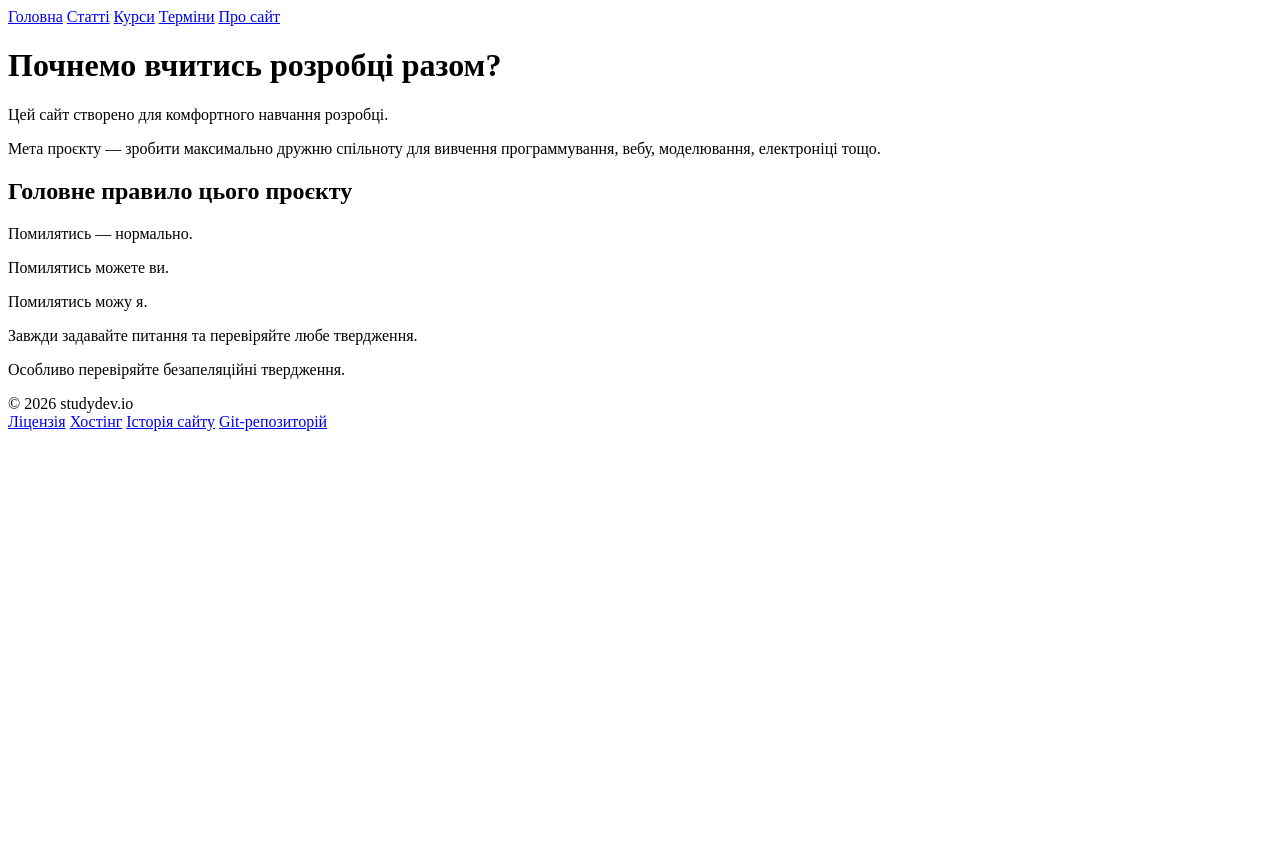
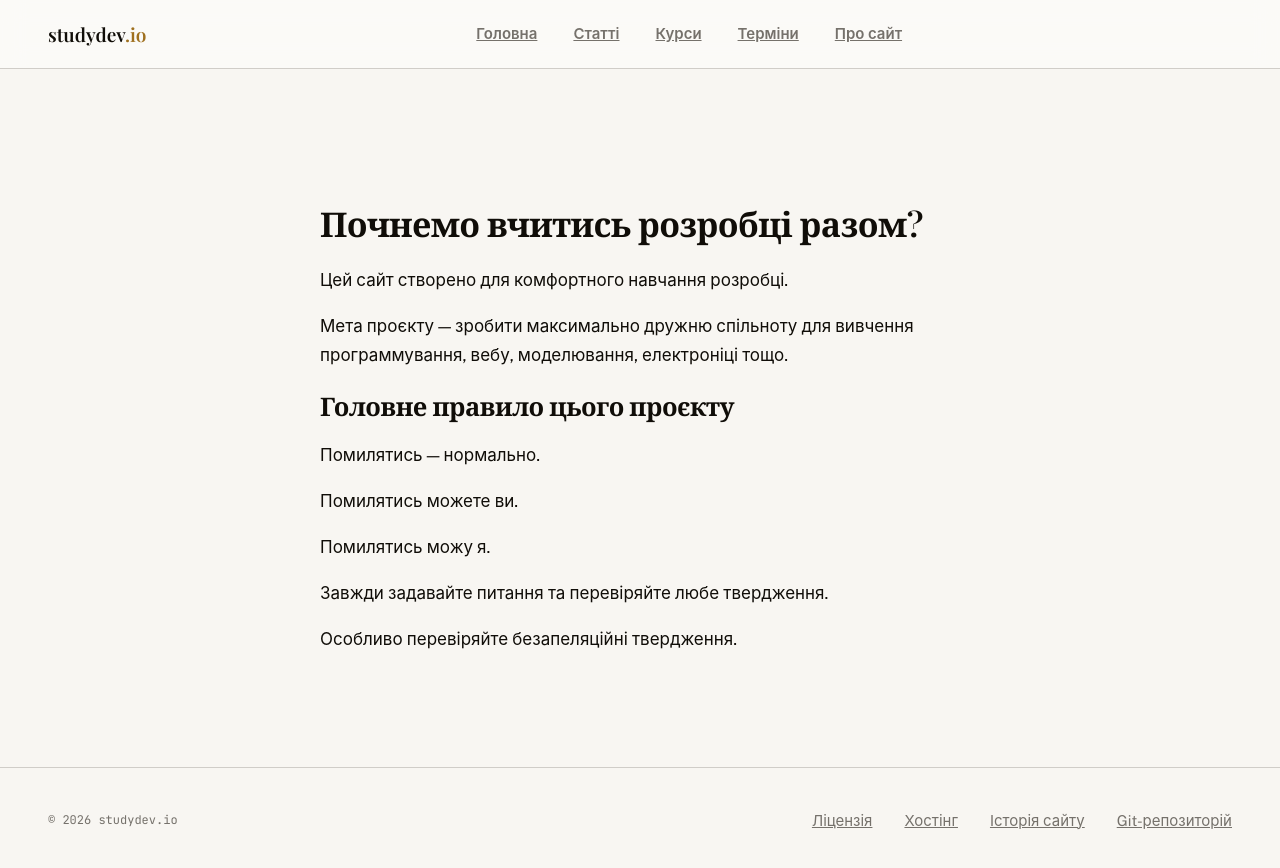
Before and after one commit to studydev-io/website, an Astro site: page / in a window 1280 px wide. Before the commit the page ends 800 px from the top, so only its background shows below. Built offline with nearby package versions, Linux system fonts and the light colour scheme; Astro itself is replaced by a stand-in of ours; a web font is replaced by a local one.

Commit message:
Added minimal style for Desktop

```diff
--- a/package.json
+++ b/package.json
@@ -13,5 +13,8 @@
   },
   "dependencies": {
     "astro": "^7.0.9"
+  },
+  "devDependencies": {
+    "sass": "^1.102.0"
   }
 }
--- /dev/null
+++ b/src/components/logo.astro
@@ -0,0 +1,20 @@
+<div class="logo">
+    <a href="/">studydev<span>.io</span></a>
+</div>
+
+<style lang="scss">
+.logo {
+    font-family: var(--font-display);
+    font-weight: 600;
+    font-size: var(--text-lg);
+
+    a {
+        text-decoration: none;
+        color: var(--text-primary);
+    }
+
+    span {
+        color: var(--accent-primary);
+    }
+}
+</style>
--- a/src/layouts/Layout.astro
+++ b/src/layouts/Layout.astro
@@ -1,9 +1,10 @@
 ---
-// Приймаємо проп (параметр) title, щоб заголовок вкладки змінювався
-/* STREAMING_CHUNK: Налаштовуємо отримання пропсів для підтримки Markdown */
+import '../styles/global.scss';
+
+import Logo from '../components/logo.astro';
+
 const { title, frontmatter } = Astro.props;
 
-// Якщо це .astro файл — беремо title. Якщо .md — беремо frontmatter.title
 const pageTitle = title || frontmatter?.title;
 ---
 
@@ -15,13 +16,15 @@ const pageTitle = title || frontmatter?.title;
   </head>
   <body>
     <header>
-      <nav>
+      <Logo />
+      <nav class="main">
         <a href="/">Головна</a>
         <a href="/articles">Статті</a>
         <a href="/courses">Курси</a>
         <a href="/terms">Терміни</a>
         <a href="/about">Про сайт</a>
       </nav>
+      <div></div>
     </header>
 
     <main>
@@ -29,13 +32,74 @@ const pageTitle = title || frontmatter?.title;
     </main>
 
     <footer>
-      <div>&copy; 2026 studydev.io</div>
+      <div class="copy">&copy; 2026 studydev.io</div>
       <nav>
         <a href="/license">Ліцензія</a>
         <a href="/hosting">Хостінг</a>
         <a href="/history">Історія сайту</a>
-        <a href="https://github.com/" target="_blank">Git-репозиторій</a>
+        <a href="https://github.com/studydev-io/website" target="_blank">Git-репозиторій</a>
       </nav>
     </footer>
   </body>
 </html>
+
+<style lang="scss">
+header {
+    position: sticky;
+    top: 0px;
+    z-index: 20;
+    display: flex;
+    align-items: center;
+    justify-content: space-between;
+    padding: 18px 48px;
+    background: var(--surface-overlay);
+    backdrop-filter: blur(12px);
+    border-bottom: 1px solid var(--border-subtle);
+
+    nav {
+    display: flex;
+    gap: 36px;
+
+      a {
+        font-family: var(--font-body);
+        font-size: var(--text-sm);
+        font-weight: 600;
+        color: var(--text-tertiary);
+      }
+    }
+}
+
+footer {
+  flex-grow: 0;
+  flex-shrink: 0;
+  border-top: 1px solid var(--border-subtle);
+  padding: 40px 48px;
+  display: flex;
+  align-items: center;
+  justify-content: space-between;
+
+  nav {
+    display: flex;
+    gap: 32px;
+
+    a {
+      font-family: var(--font-body);
+      font-size: var(--text-sm);
+      color: var(--text-tertiary);
+    }
+  }
+}
+
+main {
+  flex-grow: 1;
+  max-width: 720px;
+  margin: 0px auto;
+  padding: 112px 40px 96px;
+}
+
+.copy {
+  font-family: var(--font-mono);
+  font-size: var(--text-2xs);
+  color: var(--text-tertiary);
+}
+</style>
--- /dev/null
+++ b/src/styles/base.scss
@@ -0,0 +1,36 @@
+*,*::before,*::after {
+    box-sizing:border-box
+}
+
+html {
+    -webkit-font-smoothing:antialiased;
+    text-rendering:optimizeLegibility;
+    height: 100%;
+}
+
+body {
+    margin:0;
+    background:var(--surface-page);
+    transition:background var(--duration-slow) var(--ease-standard),color var(--duration-slow) var(--ease-standard);
+    height: 100%;
+    display: flex;
+    flex-direction: column;
+}
+
+::selection {
+    background:var(--accent-primary);
+    color:var(--text-on-accent)
+}
+
+a {
+    color:var(--accent-secondary);
+}
+
+a:hover {
+    color:var(--accent-secondary-hover);
+    text-decoration:none
+}
+
+p,li {
+    text-wrap:pretty
+}
--- /dev/null
+++ b/src/styles/colors.scss
@@ -0,0 +1,98 @@
+:root{
+--gold-300:oklch(85% .07 85);
+--gold-400:oklch(76% .10 82);
+--gold-500:oklch(68% .12 78);
+--gold-600:oklch(58% .11 76);
+--gold-700:oklch(46% .09 74);
+
+--teal-300:oklch(78% .06 200);
+--teal-400:oklch(66% .07 202);
+--teal-500:oklch(54% .07 205);
+--teal-600:oklch(44% .06 207);
+
+--ink-950:oklch(16% .012 80);
+--ink-900:oklch(20% .012 80);
+--ink-800:oklch(27% .012 80);
+--ink-700:oklch(35% .012 80);
+--ink-600:oklch(45% .012 80);
+--ink-500:oklch(55% .01 80);
+--ink-400:oklch(65% .01 80);
+--ink-300:oklch(75% .01 80);
+--ink-200:oklch(85% .008 80);
+--ink-100:oklch(92% .006 80);
+--ink-50:oklch(96.5% .004 80);
+
+--paper-0:oklch(98.7% .003 85);
+--paper-50:oklch(97.3% .006 85);
+--paper-100:oklch(94.5% .009 82);
+--paper-150:oklch(91% .011 80);
+
+--espresso-950:oklch(14% .01 75);
+--espresso-900:oklch(17.5% .012 75);
+--espresso-850:oklch(20.5% .013 74);
+--espresso-800:oklch(24% .014 73);
+--espresso-700:oklch(29% .014 72);
+
+--green-500:oklch(56% .11 148);
+--amber-500:oklch(72% .13 75);
+--red-500:oklch(58% .18 27);
+}
+
+:root {
+--surface-page:var(--paper-50);
+--surface-card:var(--paper-0);
+--surface-sunken:var(--paper-100);
+--surface-overlay:oklch(98.7% .003 85 / .86);
+
+--border-subtle:var(--ink-200);
+--border-default:var(--ink-300);
+--border-strong:var(--ink-500);
+
+--text-primary:var(--ink-950);
+--text-secondary:var(--ink-700);
+--text-tertiary:var(--ink-500);
+--text-on-accent:var(--paper-0);
+
+--accent-primary:var(--gold-600);
+--accent-primary-hover:var(--gold-700);
+--accent-secondary:var(--teal-500);
+--accent-secondary-hover:var(--teal-600);
+
+--code-surface:var(--espresso-900);
+--code-border:var(--espresso-700);
+--code-text:var(--paper-100);
+--shadow-color:220 20% 20%;
+--gradient-hero:linear-gradient(155deg,oklch(97.3% .006 85) 0%,oklch(94% .014 80) 45%,oklch(89% .03 78) 100%);
+--gradient-accent:linear-gradient(135deg,var(--gold-400),var(--gold-600));
+}
+
+@media (prefers-color-scheme: dark) {
+    :root {
+        --surface-page:var(--espresso-950);
+        --surface-card:var(--espresso-900);
+        --surface-sunken:var(--espresso-850);
+        --surface-overlay:oklch(17.5% .012 75 / .86);
+
+        --border-subtle:var(--espresso-700);
+        --border-default:oklch(34% .015 72);
+        --border-strong:oklch(48% .015 72);
+
+        --text-primary:var(--paper-50);
+        --text-secondary:var(--ink-200);
+        --text-tertiary:var(--ink-400);
+        --text-on-accent:var(--espresso-950);
+
+        --accent-primary:var(--gold-400);
+        --accent-primary-hover:var(--gold-300);
+        --accent-secondary:var(--teal-300);
+        --accent-secondary-hover:var(--teal-400);
+
+        --code-surface:oklch(12% .01 75);
+        --code-border:var(--espresso-700);
+        --code-text:var(--paper-100);
+
+        --shadow-color:0 0% 0%;
+        --gradient-hero:linear-gradient(155deg,oklch(17.5% .012 75) 0%,oklch(20.5% .02 76) 45%,oklch(26% .045 80) 100%);
+        --gradient-accent:linear-gradient(135deg,var(--gold-500),var(--gold-300));
+    }
+}
--- /dev/null
+++ b/src/styles/fonts.scss
@@ -0,0 +1,7 @@
+@import url('https://fonts.googleapis.com/css2?family=Playfair+Display:ital,wght@0,400;0,500;0,600;0,700;1,400;1,500&family=Public+Sans:ital,wght@0,400;0,500;0,600;0,700;1,400&family=JetBrains+Mono:wght@400;500;600;700&display=swap');
+
+:root{
+    --font-display:'Playfair Display',ui-serif,Georgia,serif;
+    --font-body:'Public Sans',-apple-system,BlinkMacSystemFont,sans-serif;
+    --font-mono:'JetBrains Mono',ui-monospace,'SF Mono',Consolas,monospace
+}
--- /dev/null
+++ b/src/styles/global.scss
@@ -0,0 +1,5 @@
+@use './fonts.scss';
+@use './colors.scss';
+@use './typography.scss';
+@use './spacing.scss';
+@use './base.scss';
--- /dev/null
+++ b/src/styles/spacing.scss
@@ -0,0 +1,36 @@
+:root {
+--space-1:.25rem;
+--space-2:.5rem;
+--space-3:.75rem;
+--space-4:1rem;
+--space-5:1.25rem;
+--space-6:1.5rem;
+--space-8:2rem;
+--space-10:2.5rem;
+--space-12:3rem;
+--space-16:4rem;
+--space-20:5rem;
+--space-24:6rem;
+--space-32:8rem;
+
+--radius-sm:8px;
+--radius-md:14px;
+--radius-lg:20px;
+--radius-xl:28px;
+--radius-full:999px;
+
+--shadow-xs:0 1px 2px hsl(var(--shadow-color)/.06);
+--shadow-sm:0 2px 6px hsl(var(--shadow-color)/.08),0 1px 2px hsl(var(--shadow-color)/.06);
+--shadow-md:0 8px 24px hsl(var(--shadow-color)/.10),0 2px 6px hsl(var(--shadow-color)/.08);
+--shadow-lg:0 20px 48px hsl(var(--shadow-color)/.16),0 4px 12px hsl(var(--shadow-color)/.10);
+
+--shadow-glow-gold:0 0 0 1px oklch(76% .1 82 / .35),0 6px 20px oklch(68% .12 78 / .25);
+
+--ease-standard:cubic-bezier(.4,0,.2,1);
+--ease-out:cubic-bezier(0,0,.2,1);
+--ease-emphasized:cubic-bezier(.2,0,0,1);
+
+--duration-fast:120ms;
+--duration-base:200ms;
+--duration-slow:340ms;
+}
--- /dev/null
+++ b/src/styles/typography.scss
@@ -0,0 +1,50 @@
+:root {
+--text-2xs:.75rem;
+--text-xs:.8125rem;
+--text-sm:.9375rem;
+--text-base:1.0625rem;
+--text-lg:1.1875rem;
+--text-xl:1.375rem;
+--text-2xl:1.75rem;
+--text-3xl:2.25rem;
+--text-4xl:2.875rem;
+--text-5xl:3.5rem;
+--text-6xl:4.25rem;
+
+--leading-tight:1.15;
+--leading-snug:1.35;
+--leading-reading:1.7;
+--leading-relaxed:1.85;
+
+--tracking-tight:-.02em;
+--tracking-normal:0;
+--tracking-wide:.03em;
+--tracking-widest:.09em;
+
+--measure-prose:68ch;
+--measure-narrow:52ch;
+
+--weight-regular:400;
+--weight-medium:500;
+--weight-semibold:600;
+--weight-bold:700;
+}
+
+h1,h2,h3,h4,h5,h6 {
+    font-family:var(--font-display);
+    font-weight:var(--weight-semibold);
+    letter-spacing:var(--tracking-tight);
+    color:var(--text-primary);
+    line-height:var(--leading-tight);
+}
+
+body {
+    font-family:var(--font-body);
+    font-size:var(--text-base);
+    line-height:var(--leading-reading);
+    color:var(--text-primary);
+}
+
+code,pre,kbd {
+    font-family:var(--font-mono);
+}
```
Also changed, not shown: 1 other file.
